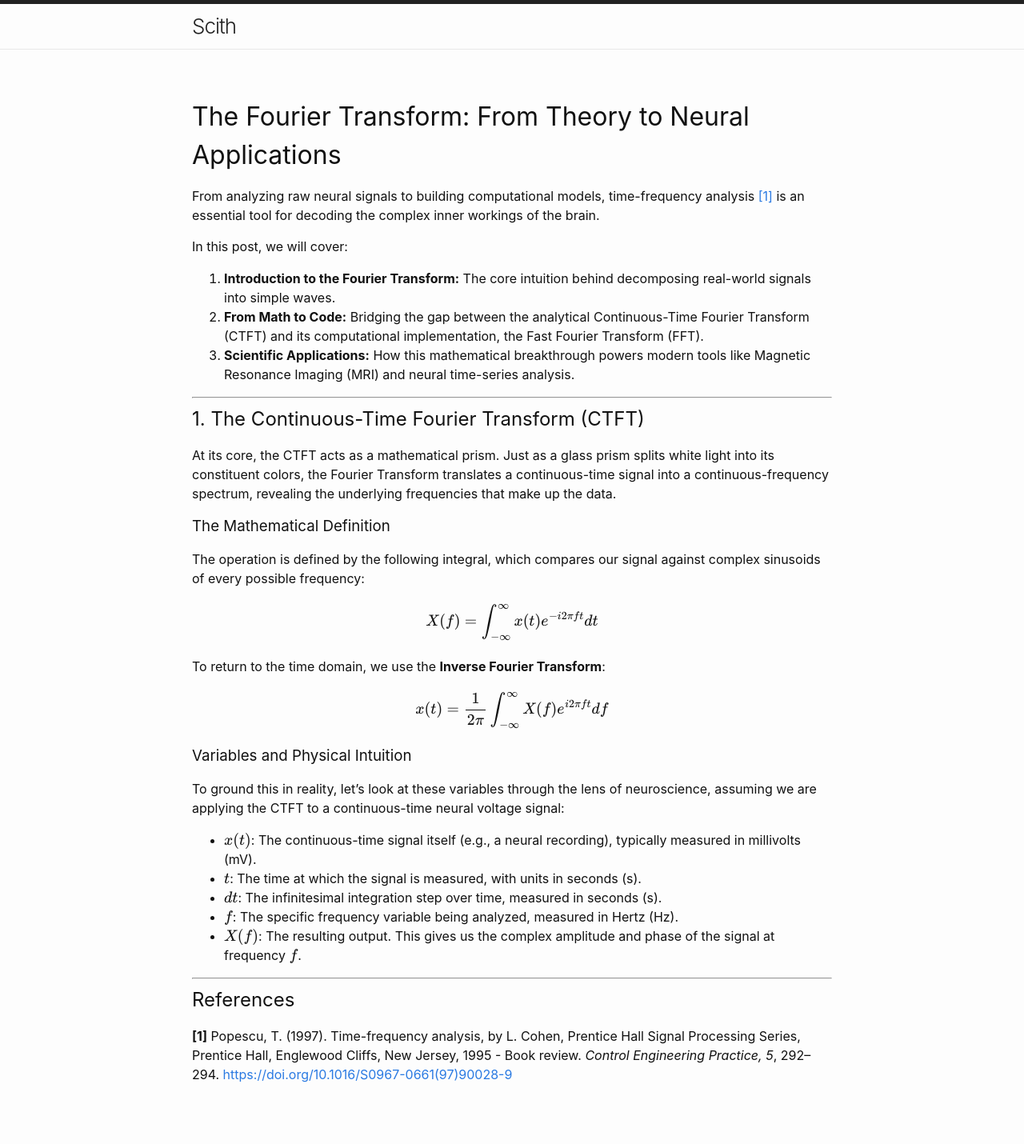
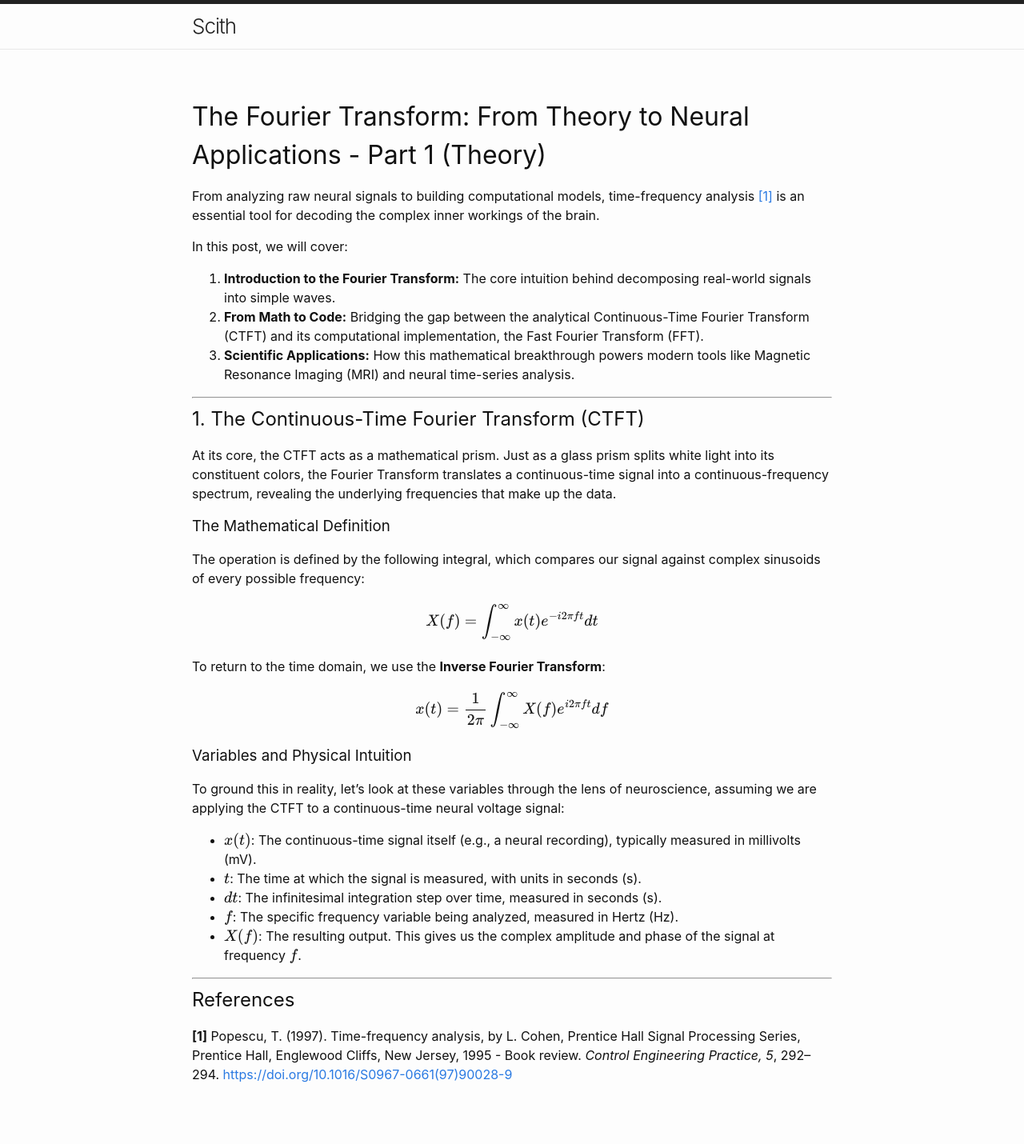
Before and after one commit to yashmrsawant/yashmrsawant.github.io, a Jekyll site: the page built from _posts/2026-03-30-fourier-transform.md, in a window 1280 px wide. Shown: the whole page at 80% size. Built offline with Jekyll 4.4.1, drawn with Linux system fonts in a browser that asks for light colours.

Commit message:
Auto-commit: Update blog 2026-03-31 23:02:17

```diff
--- a/_posts/2026-03-30-fourier-transform.md
+++ b/_posts/2026-03-30-fourier-transform.md
@@ -1,10 +1,10 @@
 ---
 layout: default
-title: "The Fourier Transform: From Theory to Neural Applications"
+title: "The Fourier Transform: From Theory to Neural Applications - Part 1 (Theory)"
 date: 2026-03-30
 categories: [Signal Processing, Time-Series Analysis]
 ---
-# The Fourier Transform: From Theory to Neural Applications
+# The Fourier Transform: From Theory to Neural Applications - Part 1 (Theory)
 
 From analyzing raw neural signals to building computational models, time-frequency analysis [[1]](#ref-1) is an essential tool for decoding the complex inner workings of the brain.
 
```
